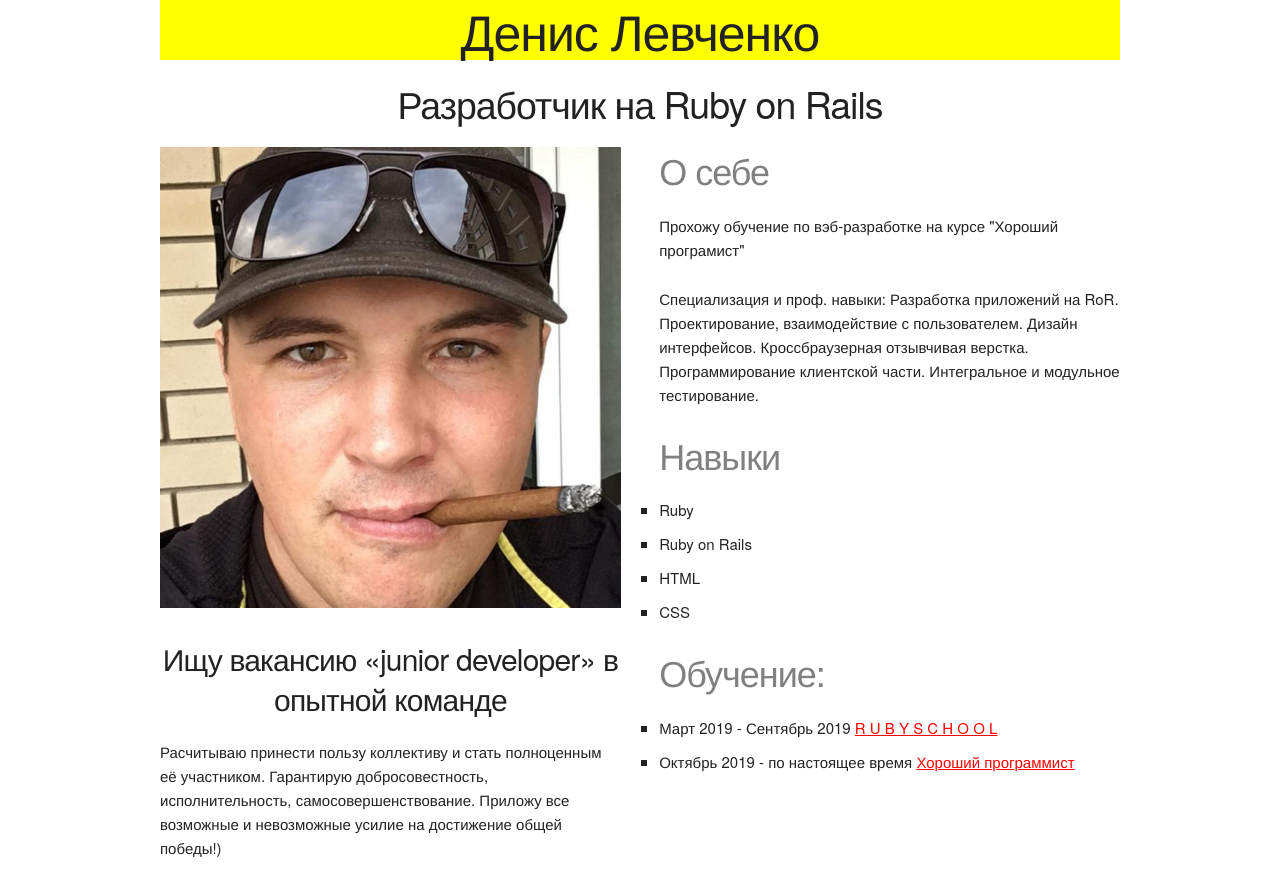
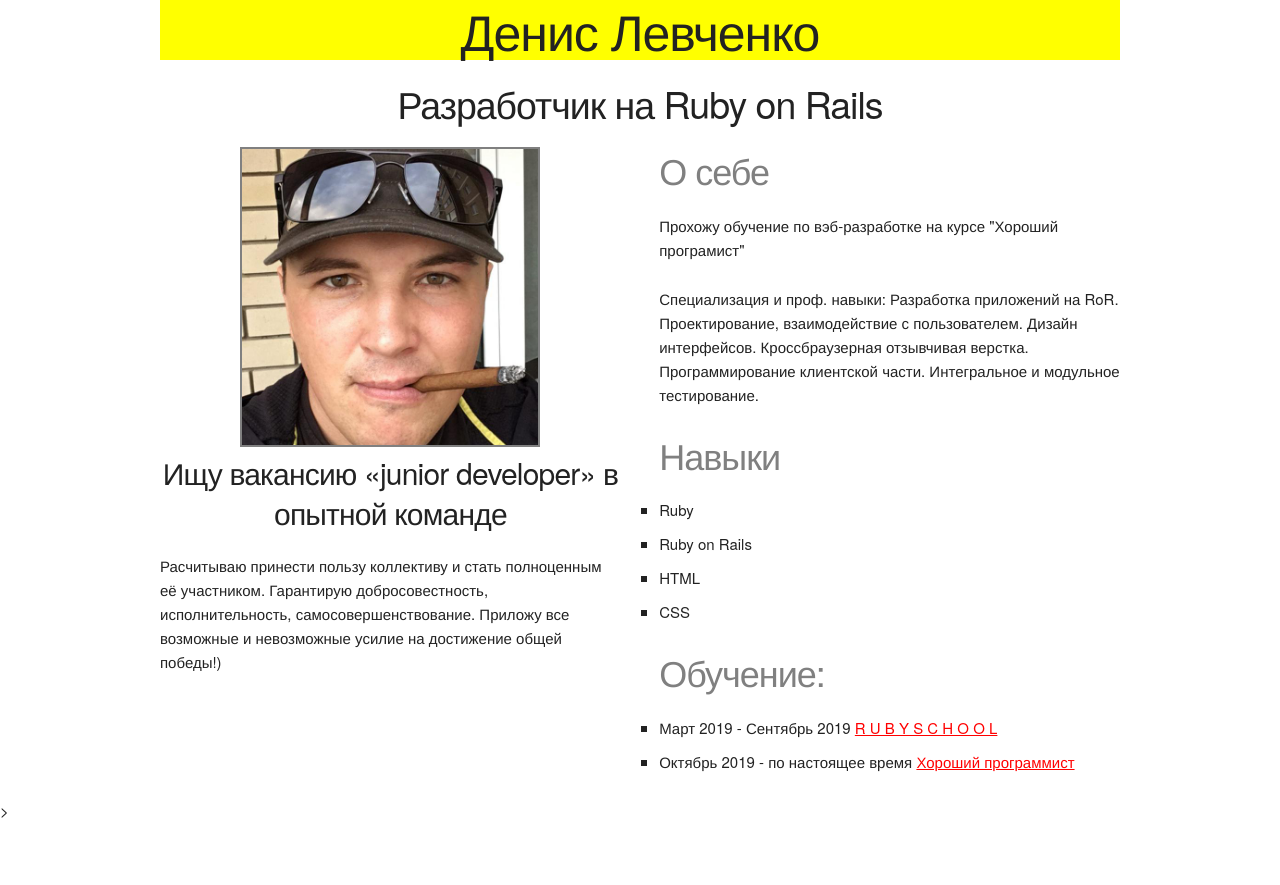
Before and after one commit to leva84/resume, a plain HTML site: page index.html in a window 1280 px wide. After the commit the page ends 823 px from the top, so only its background shows below. Drawn offline with Linux system fonts and the light colour scheme.

Commit message:
image center and solid

```diff
--- a/css/stylesheet.css
+++ b/css/stylesheet.css
@@ -1,6 +1,17 @@
 body
 {
     font-family: sans-serif;
+}
+
+.image-wrop
+{
+    text-align: center;
+}
+
+.u-max-full-width
+{
+    height: 300px;
+    border: 2px solid gray;
 }
 
 .title
--- a/index.html
+++ b/index.html
@@ -19,13 +19,9 @@
     <h2 class="subtitle" style=text-align:center;>Разработчик на Ruby on Rails</h2>
     <div class="row">
         <div class="six columns">
-            <div>
-                <p>
-                    <img alt="[Фото]" class="u-max-full-width" src="photo_2019-03-01_15-21-05.jpg"/>
-                </p>
+            <div class="image-wrop">
+                <img alt="[Я]" class="u-max-full-width" src="photo_2019-03-01_15-21-05.jpg"/>
             </div>
-
-            <div>
             <h4 style=text-align:center;>Ищу вакансию «junior developer» в опытной команде</h4>
             <p>
                 Расчитываю принести пользу коллективу и стать полноценным её участником.
@@ -33,10 +29,7 @@
                 Приложу все возможные и невозможные усилие на достижение общей победы!)
             </p>
         </div>
-        </div>
-
         <div class="six columns">
-            <div>
             <h3 class="div-title">О себе</h3>
             <p>
                 Прохожу обучение по вэб-разработке на курсе "Хороший програмист"
@@ -46,7 +39,6 @@
                 с пользователем. Дизайн интерфейсов. Кроссбраузерная отзывчивая верстка. Программирование
                 клиентской части. Интегральное и модульное тестирование.
             </p>
-            </div>
 
             <div class="skills">
                 <h3 class="div-title">Навыки</h3>
@@ -74,5 +66,6 @@
         </div>
     </div>
 </div>
+</div>>
 </body>
 </html>
```
Lines whose indentation alone changed are shown as unchanged.
